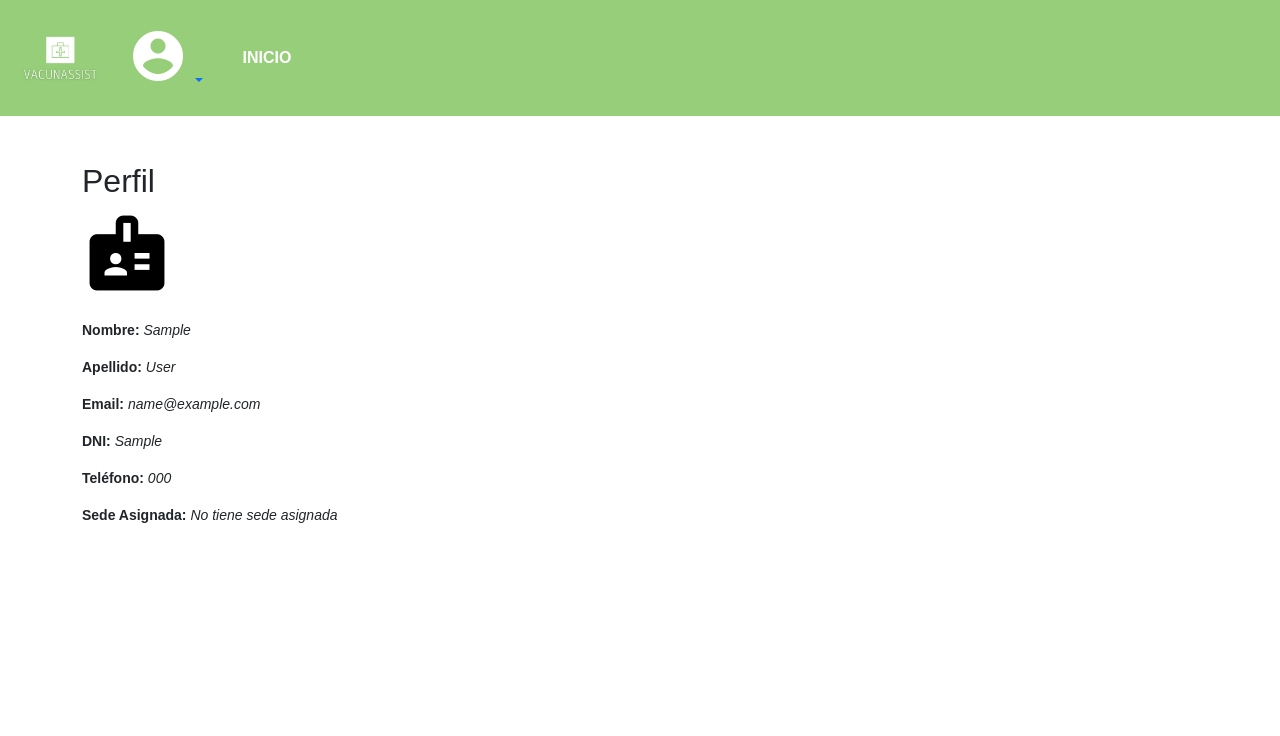
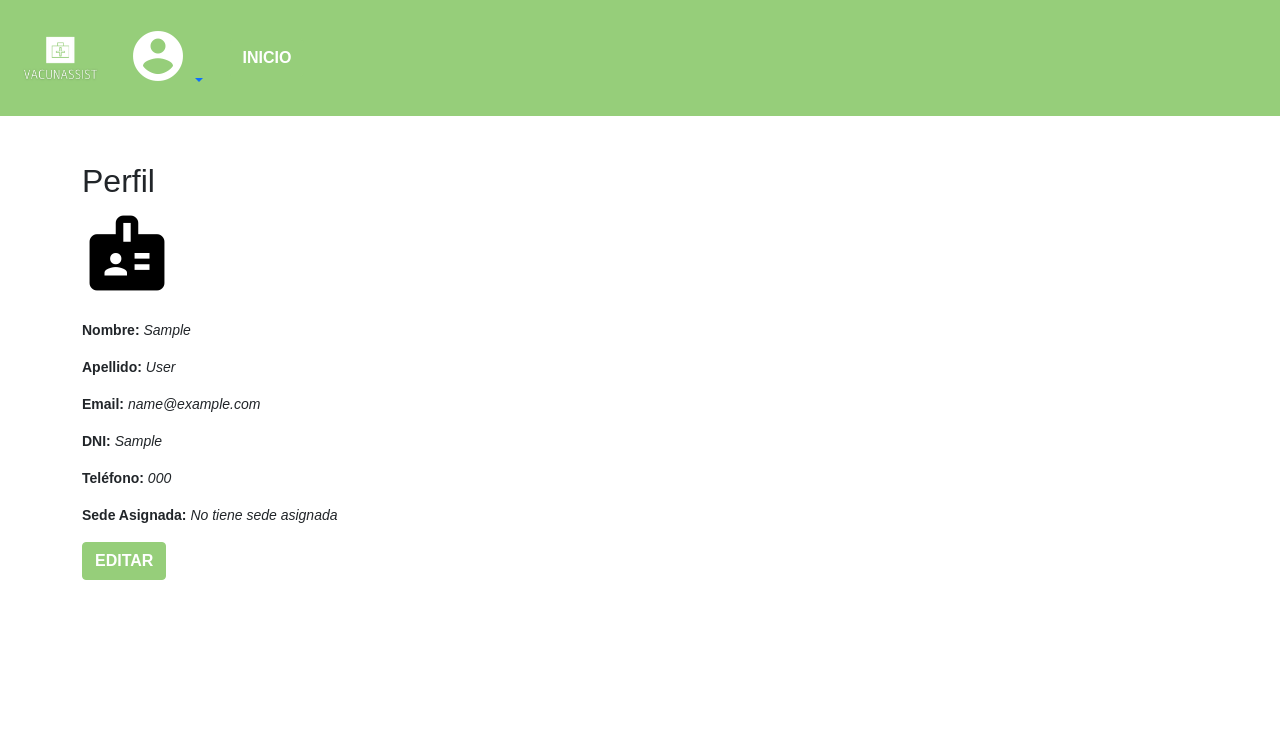
Before and after one commit to jgames95/ing2-grupo33, a Flask app: template app/templates/nurse/profile.html in a window 1280 px wide. Shown: the top 736 px of the page. Run offline with Flask 2, Linux system fonts and the light colour scheme; the template is opened without the code that fills it: values that come from a table or form of the project are taken from there, others are empty; tables that the repository leaves empty hold one stand-in row (values such as "Sample post"); some libraries are stand-ins or nearby versions.

Commit message:
faltaba el boton de editar

```diff
--- a/app/templates/nurse/profile.html
+++ b/app/templates/nurse/profile.html
@@ -31,6 +31,7 @@
         </div>
 
     </div>
+    <button type="button" class="btn btn-success change_color"><a class="change_color_font" href="{{ url_for('nurse_edit', user_id=session['user_id']) }}" style="text-decoration:none" >EDITAR</a></button>
   </div>
 
 {% endblock %}
```
